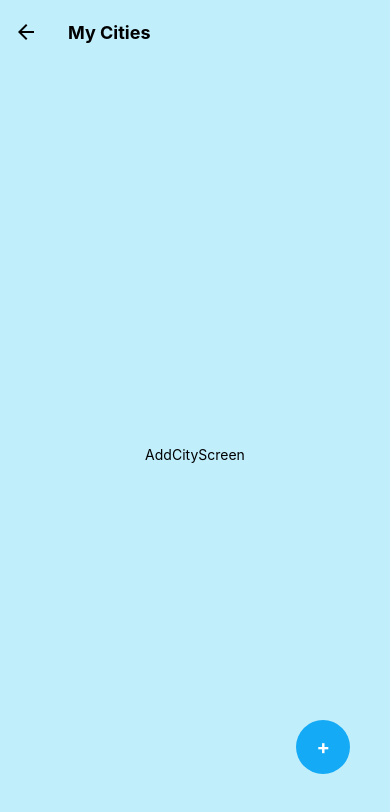
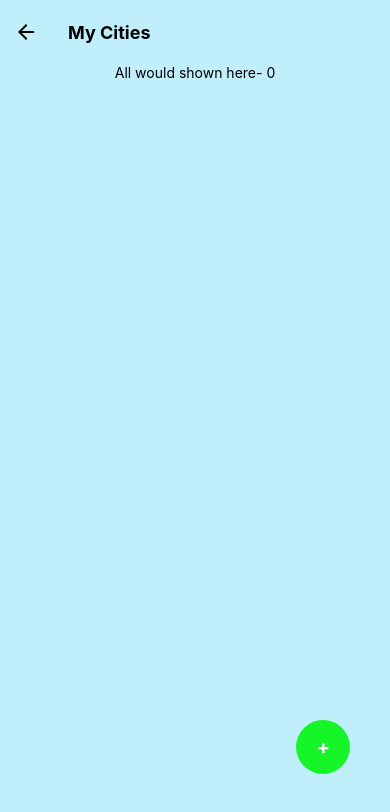
Before and after one commit to Angel-cuba/Weater-app-Expo, a React Native app: screen /MyCities in a window 390 px wide. Shown: the top 812 px of the page. Built offline with nearby package versions, Linux system fonts and the light colour scheme.

Commit message:
Delete from localStorage functionality

```diff
--- a/screen/MyCitiesScreen.js
+++ b/screen/MyCitiesScreen.js
@@ -1,23 +1,107 @@
-import { View, Text, StyleSheet, Pressable, Modal, Alert } from 'react-native';
+import { View, Text, StyleSheet, Pressable, Modal, Alert, ScrollView } from 'react-native';
 import React, { useState } from 'react';
 import CustomButton from '../components/Custom/CustomButton';
 import ModalScreen from '../components/Modal';
+import AsyncStorage from '@react-native-async-storage/async-storage';
+import { stylesCity } from '../components/Custom/CustomCity';
 
 const MyCitiesScreen = ({ navigation }) => {
   const [modalVisible, setModalVisible] = useState(false);
+  const [citiesFromStorage, setCitiesFromStorage] = useState(null);
 
   const addCity = () => {
     setModalVisible(!modalVisible);
   };
+
+  const removeAllCities = () => {
+    AsyncStorage.removeItem('citiesToKeep');
+    setCitiesFromStorage(null);
+  };
+
+  const deleteAllCities = () => {
+    Alert.alert(
+      'Delete all cities',
+      'Are you sure you want to delete all cities?',
+      [
+        {
+          text: 'Cancel',
+          onPress: () => console.log('Cancel Pressed'),
+          style: 'cancel',
+        },
+        {
+          text: 'OK',
+          onPress: () => {
+            removeAllCities();
+          },
+          style: 'destructive',
+        },
+      ],
+      { cancelable: false }
+    );
+  };
+  const getCitiesFromStorage = async () => {
+    const myCities = JSON.parse(await AsyncStorage.getItem('citiesToKeep')) || [];
+    setCitiesFromStorage(myCities);
+    console.log('cities from local storage', myCities);
+  };
+  const showId = (id) => {
+    console.log('id', id);
+  };
+  React.useEffect(() => {
+    const timeOut = setTimeout(() => getCitiesFromStorage(), 1000);
+    return () => clearTimeout(timeOut);
+  }, [modalVisible]);
+
   return (
     <View style={styles.container}>
-      <Text>AddCityScreen</Text>
+      <Text>
+        {citiesFromStorage || !!citiesFromStorage?.length ? 'All would shown here' : 'Nice choose'}-{' '}
+        {citiesFromStorage?.length}
+      </Text>
+      <ScrollView showsVerticalScrollIndicator={false} style={stylesCity.scroll}>
+        {citiesFromStorage &&
+          citiesFromStorage.map((item) =>
+            item.map((i) => {
+              return (
+                <Pressable
+                  key={i.id}
+                  style={stylesCity.cityItem}
+                  // onPress={() => navigation.navigate('City', { city: i })}
+                  onPress={() => showId(i.id)}
+                >
+                  <Text style={stylesCity.cityName}>{i.name}</Text>
+                  <Text style={stylesCity.cityName}>{i.country}</Text>
+                  <Text style={stylesCity.cityName}>{i.adminArea}</Text>
+                </Pressable>
+              );
+            })
+          )}
+      </ScrollView>
       {modalVisible && (
         <ModalScreen modalVisible={modalVisible} setModalVisible={setModalVisible} />
       )}
       <View style={styles.buttonPlus}>
-        <CustomButton label="+" radius={40} onPress={addCity} fontSize={20} />
+        <CustomButton
+          label="+"
+          radius={40}
+          onPress={addCity}
+          fontSize={20}
+          backgroundColor="#15F528"
+        />
       </View>
+      {citiesFromStorage &&
+        citiesFromStorage?.length !== 'undefined' &&
+        !!citiesFromStorage?.length && (
+          <View style={styles.buttonLess}>
+            <CustomButton
+              label="Delete all"
+              radius={10}
+              onPress={deleteAllCities}
+              fontSize={20}
+              backgroundColor="#F42707"
+            />
+          </View>
+        )}
     </View>
   );
 };
@@ -36,4 +120,9 @@ const styles = StyleSheet.create({
     bottom: 70,
     right: 40,
   },
+  buttonLess: {
+    position: 'absolute',
+    bottom: 70,
+    left: 40,
+  },
 });
```
